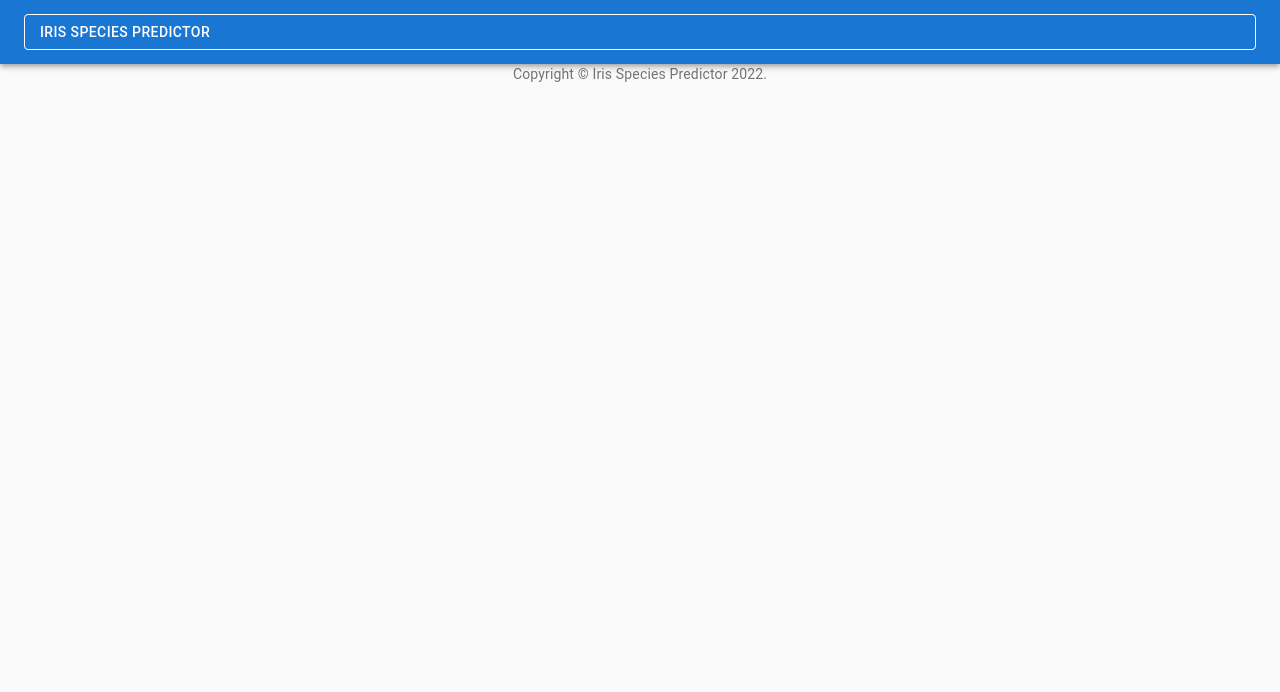
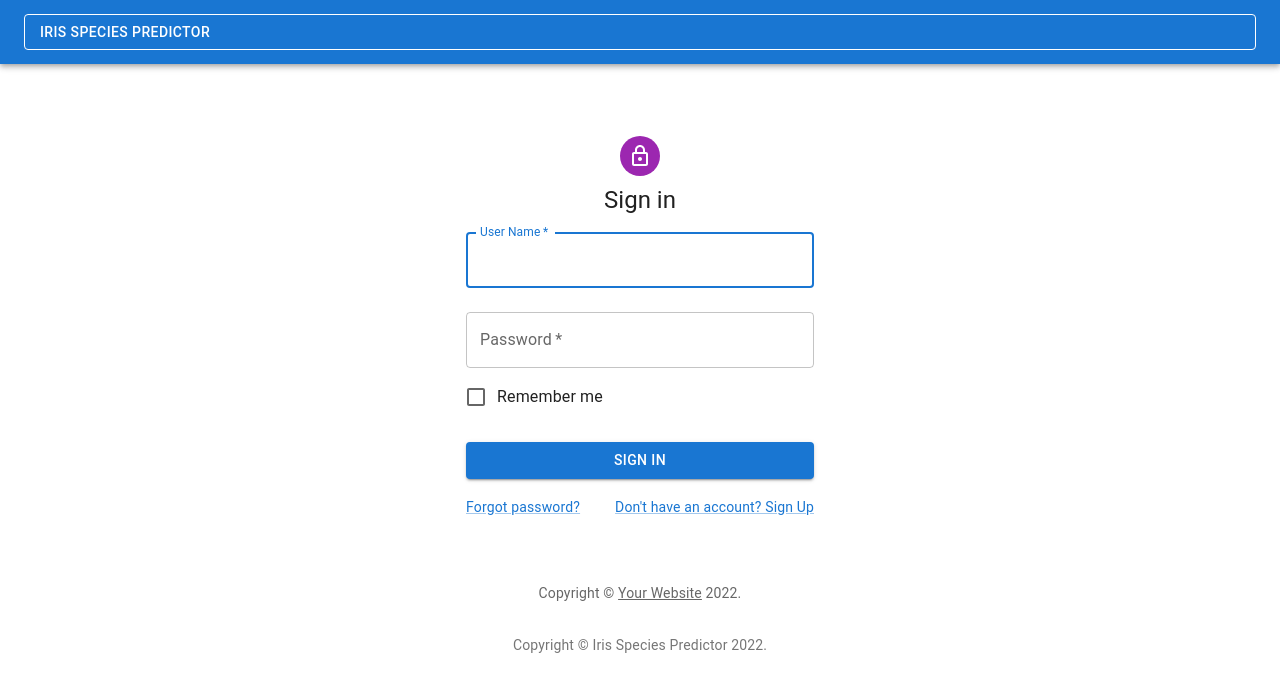
Before and after one commit to Jack-Culley/machineLearningPrac, a React (Create React App) app in the folder frontend/react-app/: page /login/ in a window 1280 px wide. Shown: the top 692 px of the page. Built offline with nearby package versions, Linux system fonts and the light colour scheme.

Commit message:
fixed gitignore issue

```diff
--- a/frontend/react-app/src/Urls.js
+++ b/frontend/react-app/src/Urls.js
@@ -40,15 +40,13 @@ function Urls() {
             <BrowserRouter>
                 <Routes>
                     <Route exact path="/login/" element={
-                        isAuthenticated ? <Login /> : <Navigate to={{pathname: "/", replace: true}}/>
+                        !isAuthenticated ? <Login /> : <Navigate to={{pathname: "/", replace: true}}/>
                     }/>
                     <Route exact path="/" element={
                         isAuthenticated ? <Home /> : <Navigate to={{pathname: "/login/", replace: true}}/>
                     }/>
                     <Route exact path="/update_password/" element={
-                        <PrivateRoute3 isAuthenticated={localStorage.getItem('token') !== null && localStorage.getItem('token') !== undefined}>
-                            <PasswordUpdate />
-                        </PrivateRoute3>
+                        localStorage.getItem('token') !== null && localStorage.getItem('token') !== undefined ? <PasswordUpdate /> : <Navigate to={{pathname: "/login/", replace: true}} />
                     }/>
                     <Route path="*" element={
                         <Navigate to={{
```
